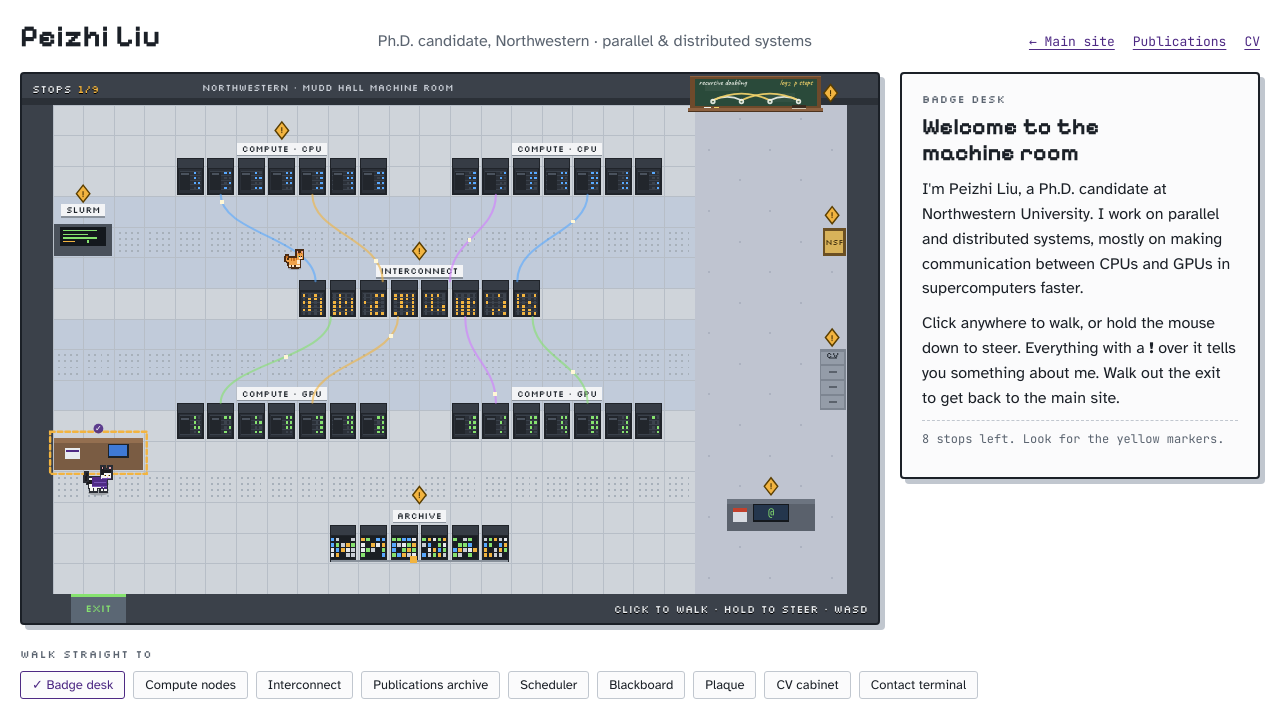
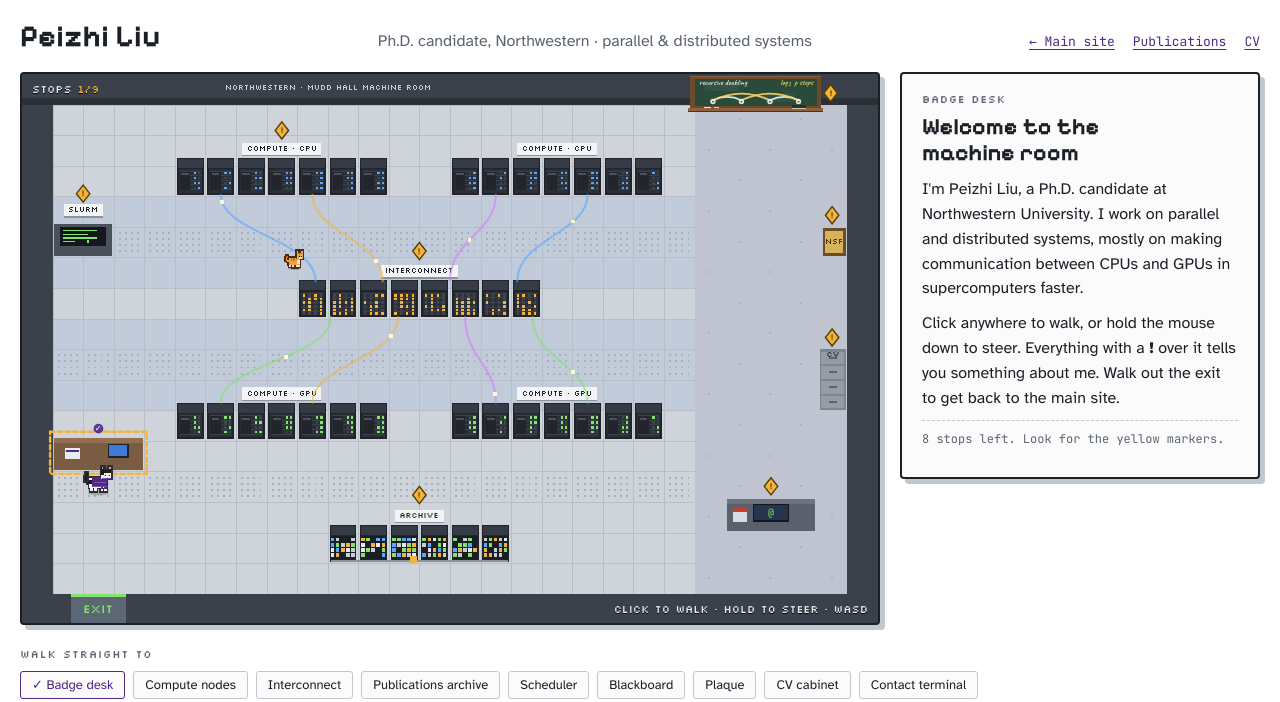
Before and after one commit to peizhiliu168/peizhiliu168.github.io, a Jekyll site: the page built from _pages/game.html, in a window 1280 px wide. Shown: the top 702 px of the page. Built offline with Jekyll 4.4.1, drawn with Linux system fonts in a browser that asks for light colours.

Commit message:
sharper images

```diff
--- a/assets/css/machine-room.css
+++ b/assets/css/machine-room.css
@@ -42,7 +42,7 @@ header nav { display: flex; flex-wrap: wrap; gap: 6px 18px; font: 13px var(--fon
 @media (max-width: 960px) { .game { grid-template-columns: minmax(0, 1fr); } }
 
 .stage { position: relative; width: 100%; max-width: 100%; aspect-ratio: 28 / 18; border: 2px solid var(--ink); border-radius: 4px; overflow: hidden; background: #2a2f36; box-shadow: 5px 5px 0 var(--line); }
-.stage canvas { position: absolute; inset: 0; width: 100%; height: 100%; display: block; touch-action: none; cursor: crosshair; }
+.stage canvas { position: absolute; inset: 0; width: 100%; height: 100%; display: block; touch-action: none; cursor: crosshair; image-rendering: pixelated; }
 .stage canvas.over { cursor: pointer; }
 .hud { position: absolute; left: 10px; top: 8px; right: 10px; display: flex; justify-content: space-between; gap: 12px; pointer-events: none; font: 11px var(--font-label); color: #e9ecf0; text-shadow: 0 1px 0 #000; }
 .hud-bottom { top: auto; bottom: 7px; justify-content: flex-end; }
--- a/assets/js/machine-room.js
+++ b/assets/js/machine-room.js
@@ -204,10 +204,16 @@
     if (y1 === y0 && h) y1 = y0 + 1;
     ctx.setTransform(1, 0, 0, 1, 0, 0); ctx.fillRect(x0, y0, x1 - x0, y1 - y0); ctx.setTransform(m);
   };
+  // Text is drawn at whole device pixels. Silkscreen is a pixel font, so it is sized in
+  // multiples of 4 device pixels, where its strokes line up with the pixel grid.
+  function fontPx(size, font) {
+    const px = Math.max(8, size * T) * dpr;
+    return font === "Silkscreen" ? Math.max(8, Math.round(px / 4) * 4) : Math.round(px);
+  }
   function text(str, x, y, size, color, font = "Silkscreen", align = "center") {
-    ctx.save(); ctx.setTransform(dpr, 0, 0, dpr, 0, 0);
-    ctx.font = `${Math.max(8, size * T)}px "${font}", monospace`; ctx.fillStyle = color; ctx.textAlign = align; ctx.textBaseline = "middle";
-    ctx.fillText(str, x * T, y * T); ctx.restore();
+    ctx.save(); ctx.setTransform(1, 0, 0, 1, 0, 0);
+    ctx.font = `${fontPx(size, font)}px "${font}", monospace`; ctx.fillStyle = color; ctx.textAlign = align; ctx.textBaseline = "middle";
+    ctx.fillText(str, Math.round(x * T * dpr), Math.round(y * T * dpr)); ctx.restore();
   }
   const px = 1 / 32;
 
@@ -268,9 +274,9 @@
     plate(o.label, o.x + o.w / 2, o.y - .55);
   }
   function plate(label, cx, cy) {
-    ctx.save(); ctx.setTransform(dpr, 0, 0, dpr, 0, 0);
-    ctx.font = `${Math.max(8, .3 * T)}px "Silkscreen", monospace`;
-    const w = ctx.measureText(label).width / T + .3; ctx.restore();
+    ctx.save(); ctx.setTransform(1, 0, 0, 1, 0, 0);
+    ctx.font = `${fontPx(.3, "Silkscreen")}px "Silkscreen", monospace`;
+    const w = ctx.measureText(label).width / (T * dpr) + .3; ctx.restore();
     rect(cx - w / 2, cy - .2, w, .4, "#f3f4f6"); rect(cx - w / 2, cy + .2, w, px * 1.5, "#8a929c");
     text(label, cx, cy + .01, .3, "#1d232a");
   }
@@ -479,14 +485,15 @@
   }
   function drawEmote(t) {
     if (!K.emote || t > K.emoteUntil) return;
-    ctx.save(); ctx.setTransform(dpr, 0, 0, dpr, 0, 0);
-    const size = Math.max(9, .24 * T); ctx.font = `${size}px "Silkscreen", monospace`;
-    const w = ctx.measureText(K.emote).width + size * .8, h = size * 1.5;
-    const cx = K.x * T, cy = (K.y - (K.pose === "sleep" ? .55 : .78)) * T - h / 2;
-    ctx.fillStyle = "#ffffff"; ctx.strokeStyle = "#4a2a12"; ctx.lineWidth = 1.5;
-    ctx.beginPath(); ctx.roundRect ? ctx.roundRect(cx - w / 2, cy - h / 2, w, h, 4) : ctx.rect(cx - w / 2, cy - h / 2, w, h); ctx.fill(); ctx.stroke();
-    ctx.beginPath(); ctx.moveTo(cx - 4, cy + h / 2); ctx.lineTo(cx, cy + h / 2 + 5); ctx.lineTo(cx + 4, cy + h / 2); ctx.fill();
-    ctx.fillStyle = "#4a2a12"; ctx.textAlign = "center"; ctx.textBaseline = "middle"; ctx.fillText(K.emote, cx, cy + 1);
+    ctx.save(); ctx.setTransform(1, 0, 0, 1, 0, 0);
+    const size = fontPx(.24, "Silkscreen"); ctx.font = `${size}px "Silkscreen", monospace`;
+    const w = Math.round(ctx.measureText(K.emote).width + size * .8), h = Math.round(size * 1.5);
+    const cx = Math.round(K.x * T * dpr), cy = Math.round((K.y - (K.pose === "sleep" ? .55 : .78)) * T * dpr - h / 2);
+    const tip = Math.round(4 * dpr);
+    ctx.fillStyle = "#ffffff"; ctx.strokeStyle = "#4a2a12"; ctx.lineWidth = Math.max(1, Math.round(1.5 * dpr));
+    ctx.beginPath(); ctx.roundRect ? ctx.roundRect(cx - w / 2, cy - h / 2, w, h, 4 * dpr) : ctx.rect(cx - w / 2, cy - h / 2, w, h); ctx.fill(); ctx.stroke();
+    ctx.beginPath(); ctx.moveTo(cx - tip, cy + h / 2); ctx.lineTo(cx, cy + h / 2 + tip + 1); ctx.lineTo(cx + tip, cy + h / 2); ctx.fill();
+    ctx.fillStyle = "#4a2a12"; ctx.textAlign = "center"; ctx.textBaseline = "middle"; ctx.fillText(K.emote, cx, cy + Math.round(dpr));
     ctx.restore();
   }
 
```
